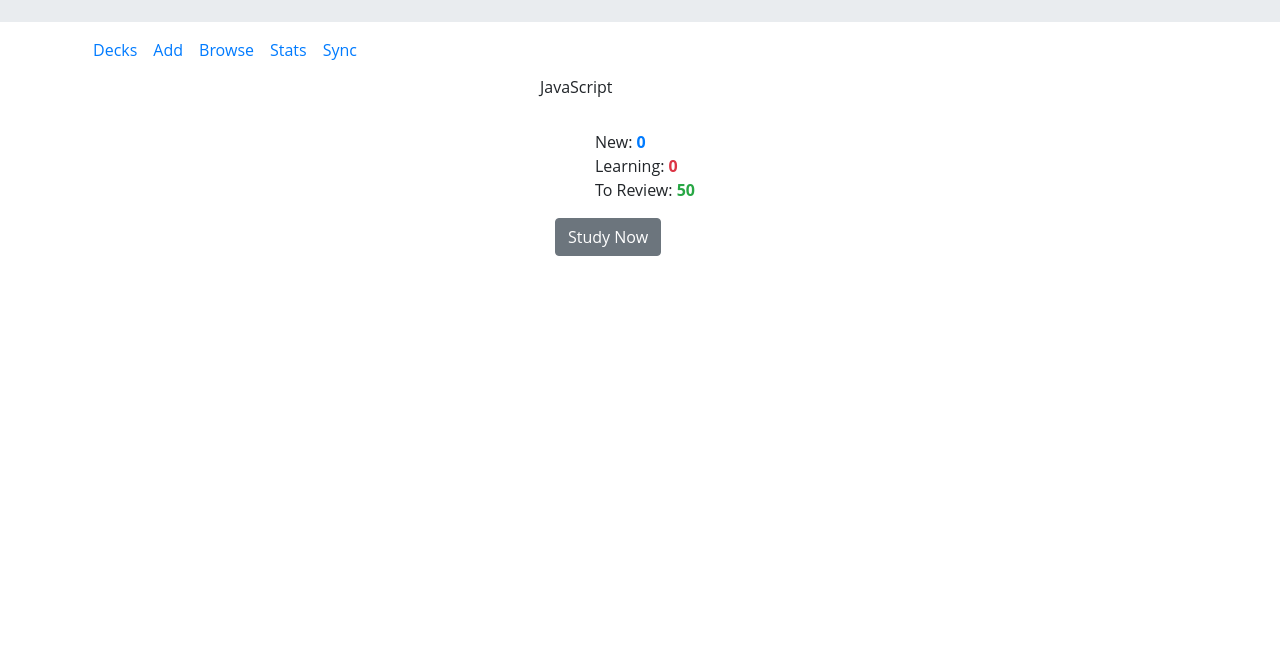
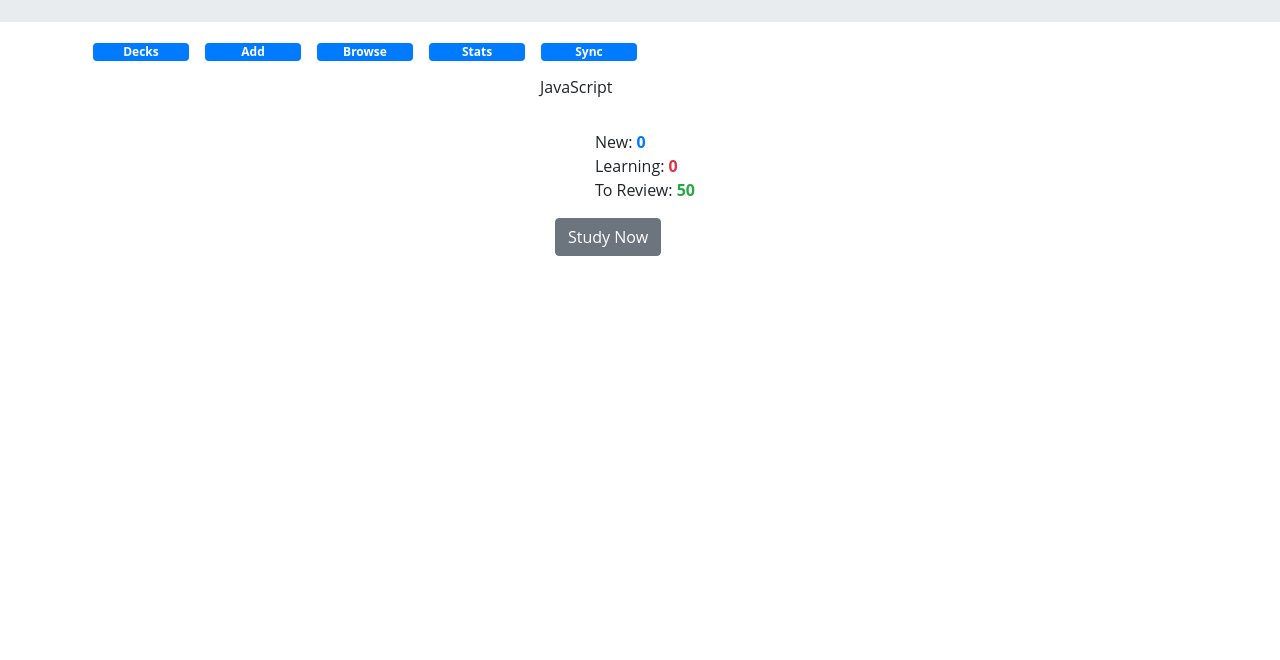
Before and after one commit to alexsimonson/feb2020bootstrap, a website: page JSstudypage.html in a window 1280 px wide. Shown: the part 140-800 px from the top of the page. Drawn offline with nearby package versions, Linux system fonts and the light colour scheme; files that its build step writes are made by us from their sources.

Commit message:
Text-wrap added

```diff
--- a/JSstudypage.html
+++ b/JSstudypage.html
@@ -36,12 +36,12 @@
                 <span class="navbar-toggler-icon"></span>
             </button>
             <div class="=collapse navbar-collapse" id="dumboNavbar">
-                <ul class="navbar-nav">
-                    <li class="nav-item active"><a class="nav-link" href="dashboard.html"><span class=" text-primary">Decks</span></a></li>
-                    <li class="nav-item"><a class="nav-link" href="#"><span class=" text-primary">Add</span></a></li>
-                    <li class="nav-item"><a class="nav-link" href="#"><span class=" text-primary">Browse</span></a></li>
-                    <li class="nav-item"><a class="nav-link" href="#"><span class=" text-primary">Stats</span></a></li>
-                    <li class="nav-item"><a class="nav-link" href="#"><span class=" text-primary">Sync</span></a></li>
+                <ul class="navbar-nav ">
+                    <li class="nav-item active"><a class="nav-link" href="dashboard.html"><span class=" badge badge-primary text-wrap">Decks</span></a></li>
+                    <li class="nav-item"><a class="nav-link" href="#"><span class=" badge badge-primary text-wrap">Add</span></a></li>
+                    <li class="nav-item"><a class="nav-link" href="#"><span class=" badge badge-primary text-wrap">Browse</span></a></li>
+                    <li class="nav-item"><a class="nav-link" href="#"><span class=" badge badge-primary text-wrap">Stats</span></a></li>
+                    <li class="nav-item"><a class="nav-link" href="#"><span class="badge badge-primary text-wrap">Sync</span></a></li>
                 </ul>
 
             </div>
--- a/teamCSS/styles.css
+++ b/teamCSS/styles.css
@@ -41,3 +41,6 @@ header h2 {
     /*background: #901CAD;*/
     background: white;
 }
+.text-wrap  {
+  width: 6rem;
+}
```
